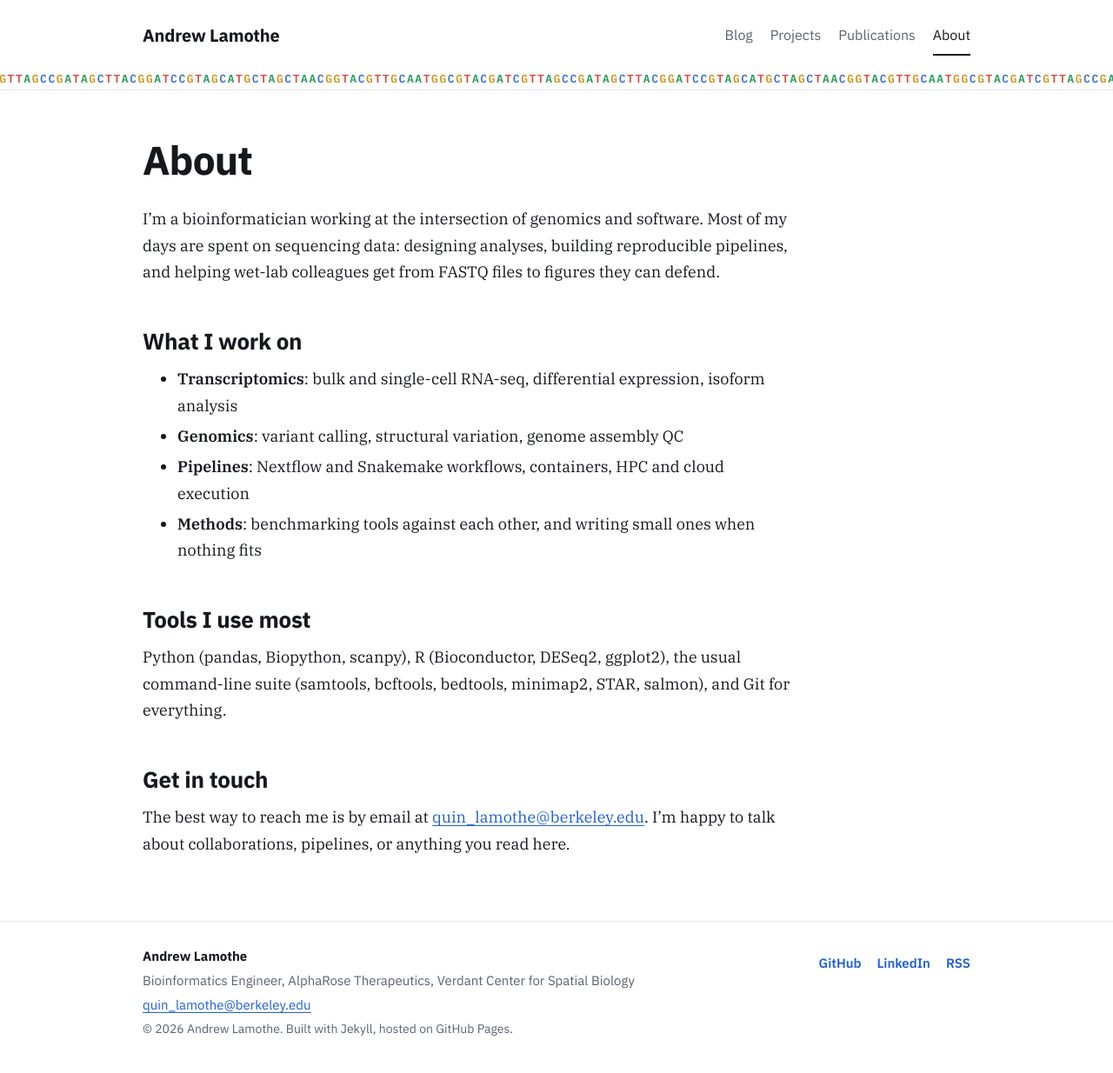
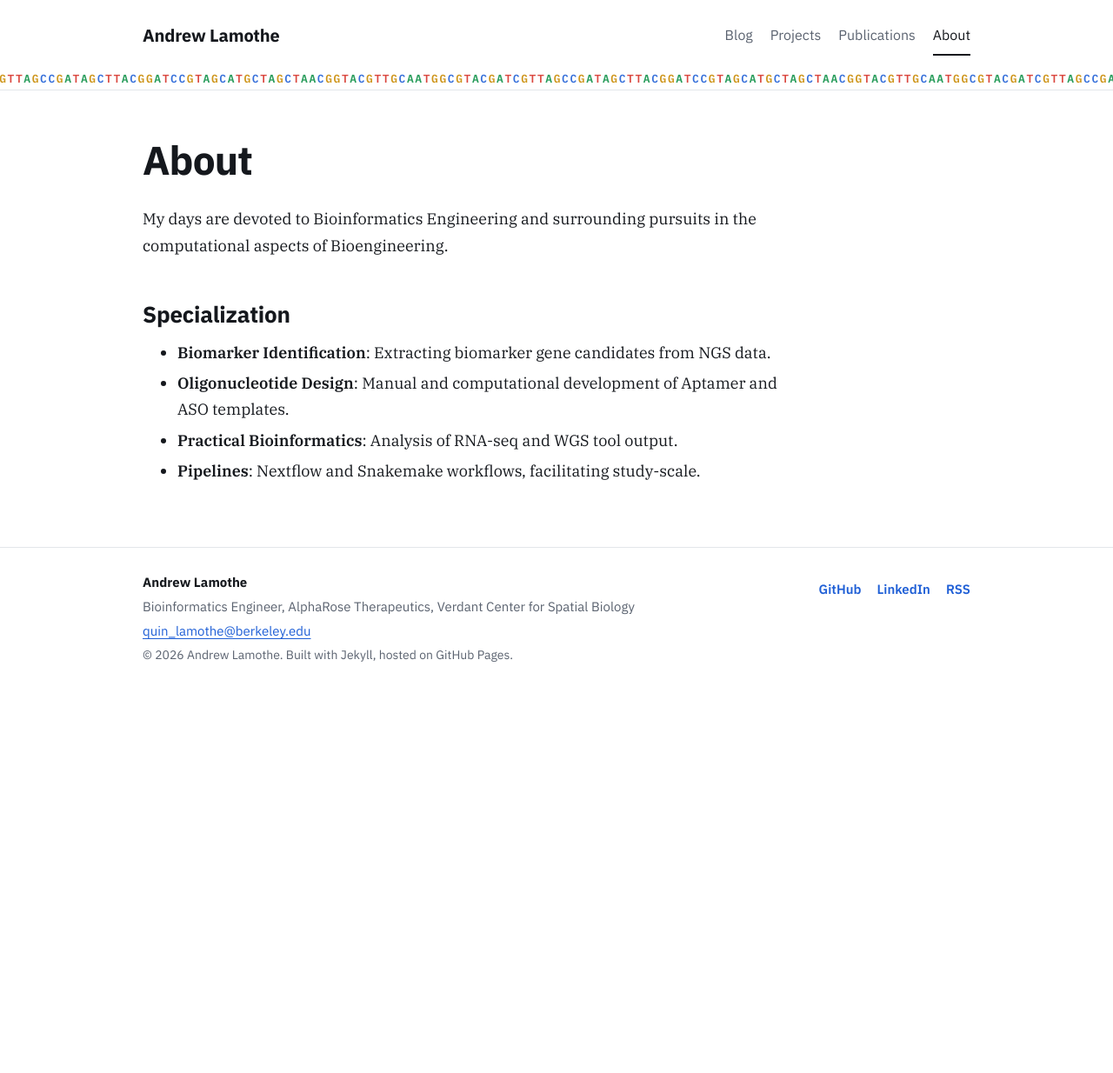
Before and after one commit to Alepidoptera7/Alepidoptera7.github.io, a Jekyll site: the page built from about.md, in a window 1280 px wide. Shown: the whole page at 87% size. Built offline with Jekyll 4.4.1, drawn with Linux system fonts in a browser that asks for light colours; after the commit the page ends 900 px from its top, so only the background shows below that.

Commit message:
adding details to about.md

```diff
--- a/about.md
+++ b/about.md
@@ -4,28 +4,11 @@ title: About
 permalink: /about/
 ---
 
-<!-- Replace everything on this page with your own story. -->
+My days are devoted to Bioinformatics Engineering and surrounding pursuits in the computational aspects of Bioengineering.
 
-I'm a bioinformatician working at the intersection of genomics and software.
-Most of my days are spent on sequencing data: designing analyses, building
-reproducible pipelines, and helping wet-lab colleagues get from FASTQ files to
-figures they can defend.
+## Specialization
 
-## What I work on
-
-- **Transcriptomics**: bulk and single-cell RNA-seq, differential expression, isoform analysis
-- **Genomics**: variant calling, structural variation, genome assembly QC
-- **Pipelines**: Nextflow and Snakemake workflows, containers, HPC and cloud execution
-- **Methods**: benchmarking tools against each other, and writing small ones when nothing fits
-
-## Tools I use most
-
-Python (pandas, Biopython, scanpy), R (Bioconductor, DESeq2, ggplot2), the
-usual command-line suite (samtools, bcftools, bedtools, minimap2, STAR,
-salmon), and Git for everything.
-
-## Get in touch
-
-The best way to reach me is by email at
-[{{ site.author.email }}](mailto:{{ site.author.email }}).
-I'm happy to talk about collaborations, pipelines, or anything you read here.
+- **Biomarker Identification**: Extracting biomarker gene candidates from NGS data.
+- **Oligonucleotide Design**: Manual and computational development of Aptamer and ASO templates.
+- **Practical Bioinformatics**: Analysis of RNA-seq and WGS tool output.
+- **Pipelines**: Nextflow and Snakemake workflows, facilitating study-scale.
```
